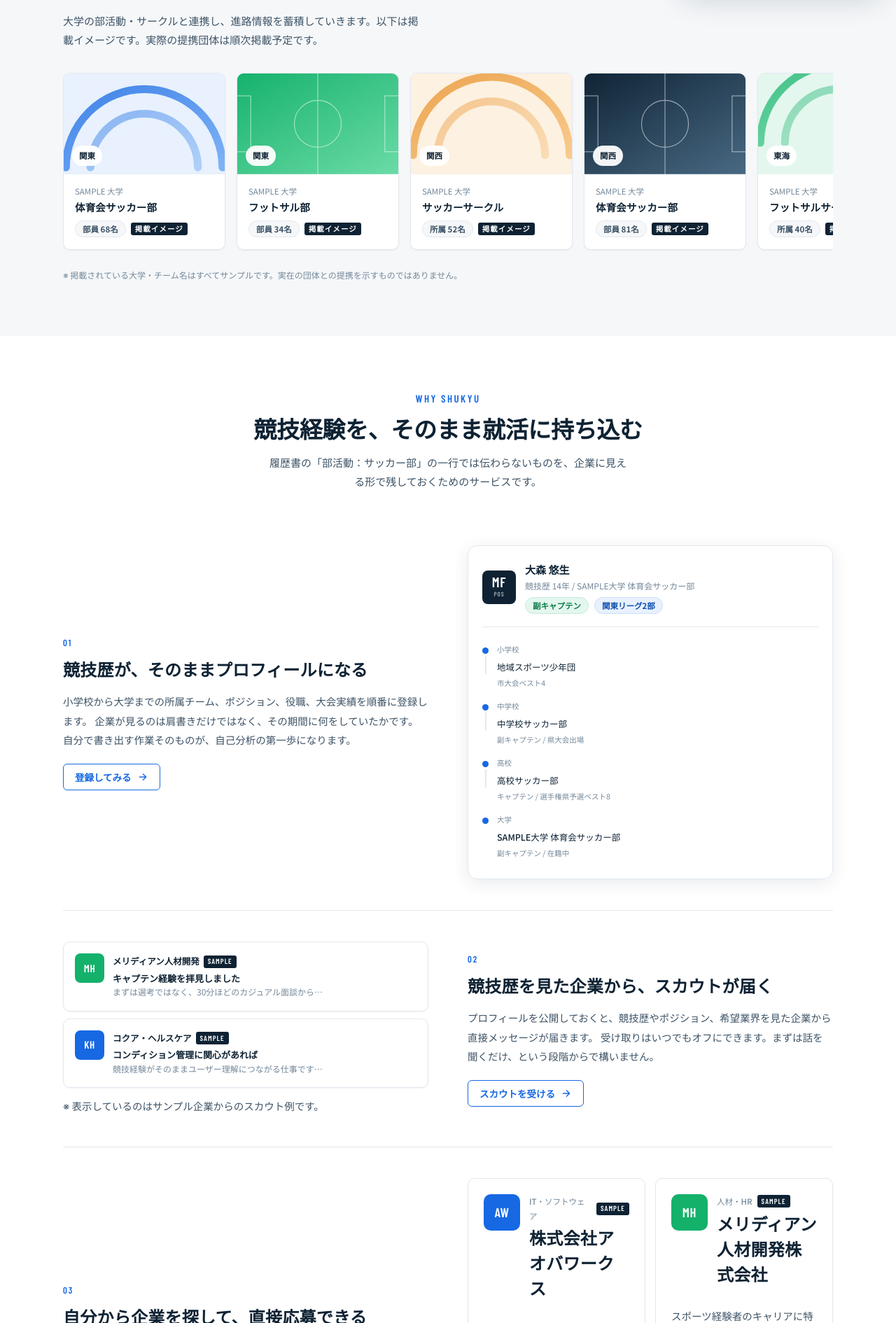
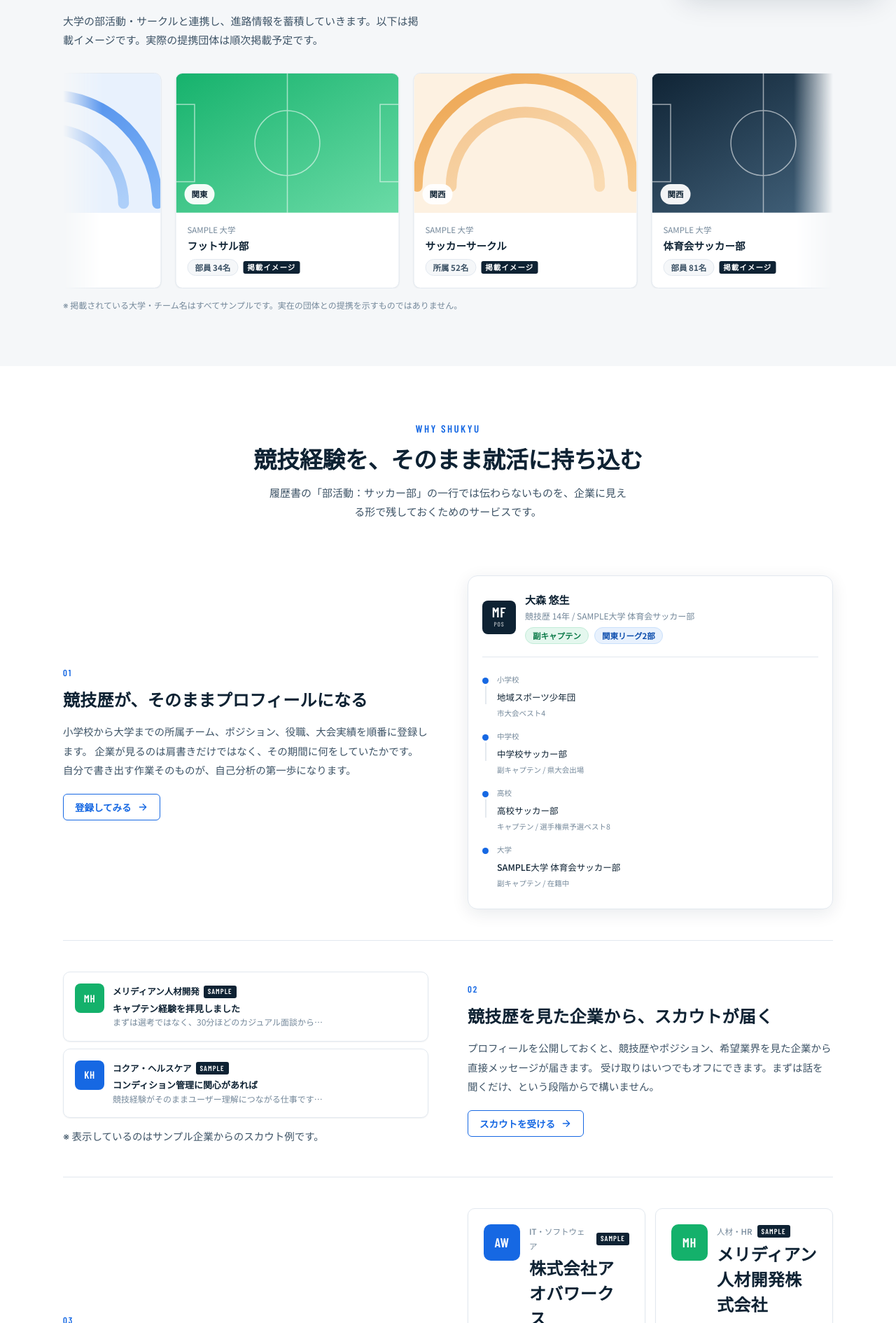
Before and after one commit to forestfootshare-stack/shukyu-shukatsu, a React (Vite) app: page / in a window 1280 px wide. Shown: the part 790-2680 px from the top of the page at 70% size. Built offline with nearby package versions, Linux system fonts and the light colour scheme.

Commit message:
Add files via upload

```diff
--- a/src/pages/Home.jsx
+++ b/src/pages/Home.jsx
@@ -7,6 +7,7 @@ import { PitchLines, Avatar, Thumb, CompanyLogo, BellIcon, ArrowIcon, LineIcon,
 import { SectionHead, CompanyCard, InterviewCard, EventCard, SampleBadge, AuthGateModal } from "../components/UI";
 import { openLineModal } from "../components/Layout";
 import Reveal, { RevealGroup } from "../components/Reveal";
+import Marquee from "../components/Marquee";
 
 export default function Home() {
   const { isAuthed } = useApp();
@@ -98,7 +99,7 @@ export default function Home() {
             title="提携サークル・チーム"
             lead="大学の部活動・サークルと連携し、進路情報を蓄積していきます。以下は掲載イメージです。実際の提携団体は順次掲載予定です。"
           /></Reveal>
-          <div className="rail">
+          <Marquee ariaLabel="提携サークル・チーム" speed={26} className="mq-team">
             {teams.map((t, i) => (
               <Reveal key={t.id} delay={i * 60} className="card team-card">
                 <div>
@@ -114,7 +115,7 @@ export default function Home() {
                 </div>
               </Reveal>
             ))}
-          </div>
+          </Marquee>
           <p className="tiny" style={{ marginTop: 14 }}>
             ※ 掲載されている大学・チーム名はすべてサンプルです。実在の団体との提携を示すものではありません。
           </p>
@@ -296,9 +297,12 @@ export default function Home() {
             title="競技経験を評価する企業"
             action={<Link to="/companies" className="btn btn-ghost btn-sm">すべて見る <ArrowIcon /></Link>}
           />
-          <RevealGroup className="grid-3" step={70}>
-            {companies.slice(0, 6).map((c) => <CompanyCard key={c.id} c={c} />)}
-          </RevealGroup>
+          <Marquee ariaLabel="競技経験を評価する企業">
+            {companies.map((c) => <CompanyCard key={c.id} c={c} />)}
+          </Marquee>
+          <p className="tiny" style={{ marginTop: 14 }}>
+            ※ 掲載企業はすべて初版用のサンプルです。カードは横にスワイプできます。
+          </p>
         </div>
       </section>
 
```
